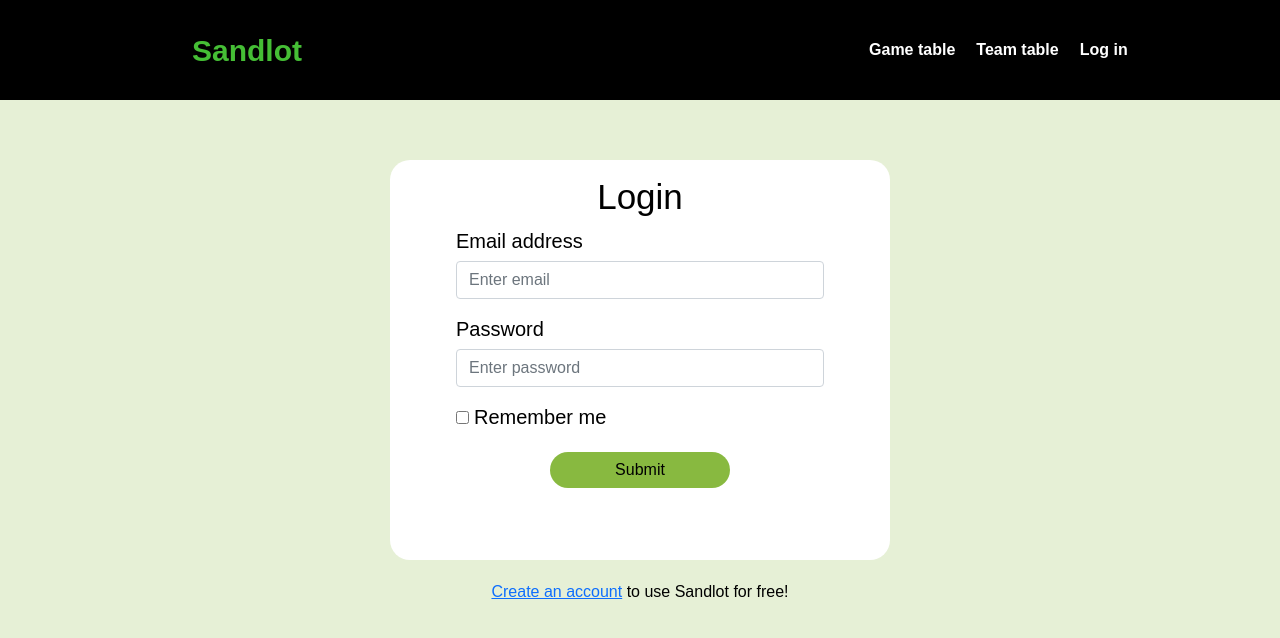
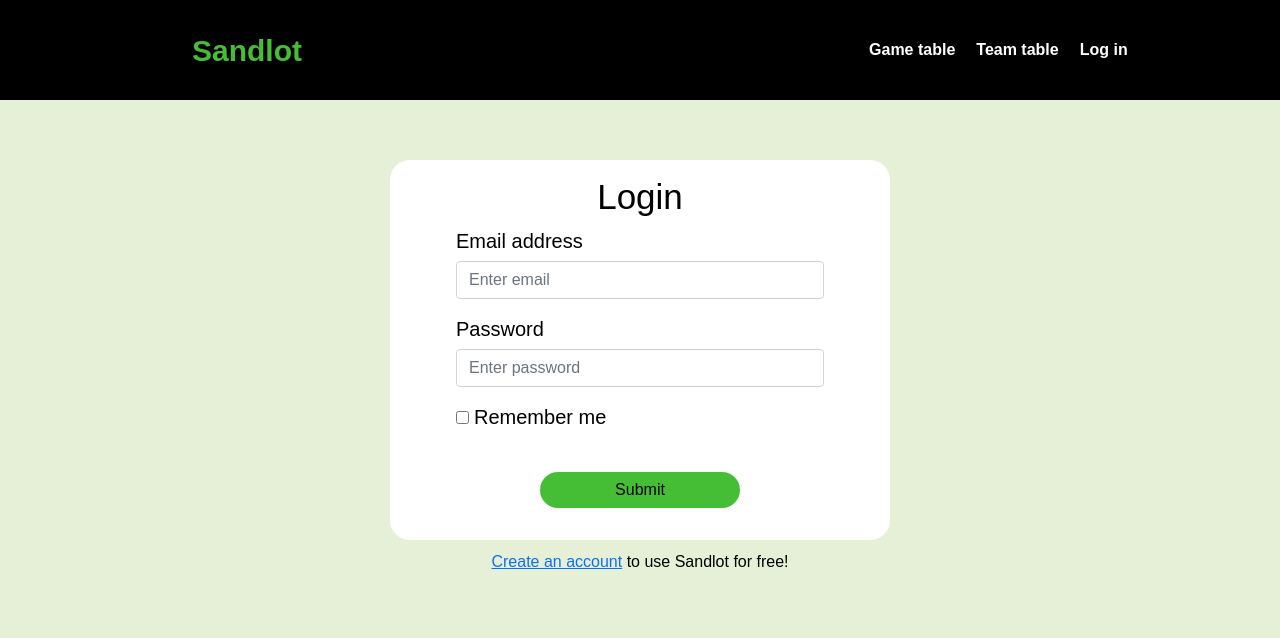
Before and after one commit to kaheiseki/sandlot, a React (Create React App) app: page /login in a window 1280 px wide. Shown: the top 638 px of the page. Built offline with nearby package versions, Linux system fonts and the light colour scheme; no server answers.

Commit message:
login.css update

```diff
--- a/src/pages/login/login.css
+++ b/src/pages/login/login.css
@@ -9,7 +9,7 @@
 
 .card_outline{
   width: 500px !important;
-  height: 400px !important;
+  height: 380px !important;
   /* card(gameinfo) が妨害してるので*/
 }
 
@@ -37,18 +37,19 @@ label{
   margin-right: 5px;
 }
 
-Button{
+.form_button{
+  margin-top: 20px !important;
   background-color: #45be35 !important;
-  width: 180px !important;
+  width: 200px !important;
   border-radius: 20px!important;
 }
 
-Button:hover{
+.form_button:hover{
   color: #000000 !important;
   background-image: linear-gradient(0deg, #40E0D0, #FF8C00, #FF0080);
 }
 
 .jump_for_signup{
-  margin-top: 20px;
+  margin-top: 10px;
   text-align: center;
 }
--- a/src/pages/login/login.js
+++ b/src/pages/login/login.js
@@ -60,7 +60,7 @@ export const Login = () => {
             </div>
           </div>
           <form>
-            <Button type="button" className="btn btn-primary btn-block" onClick={()=>{LogIn(email,password);
+            <Button type="button" className="form_button" onClick={()=>{LogIn(email,password);
             navigate("/",{replace:true})
             }}>
               Submit
--- a/src/pages/signup/signup.js
+++ b/src/pages/signup/signup.js
@@ -111,7 +111,7 @@ export const SignUp = () => {
         <form>
           <Button
             type='button'
-            className='btn btn-primary btn-block'
+            className='form_button'
             onClick={Signup(username,email,password,confirmPassword)
             }>
             Start Sandlot
```
